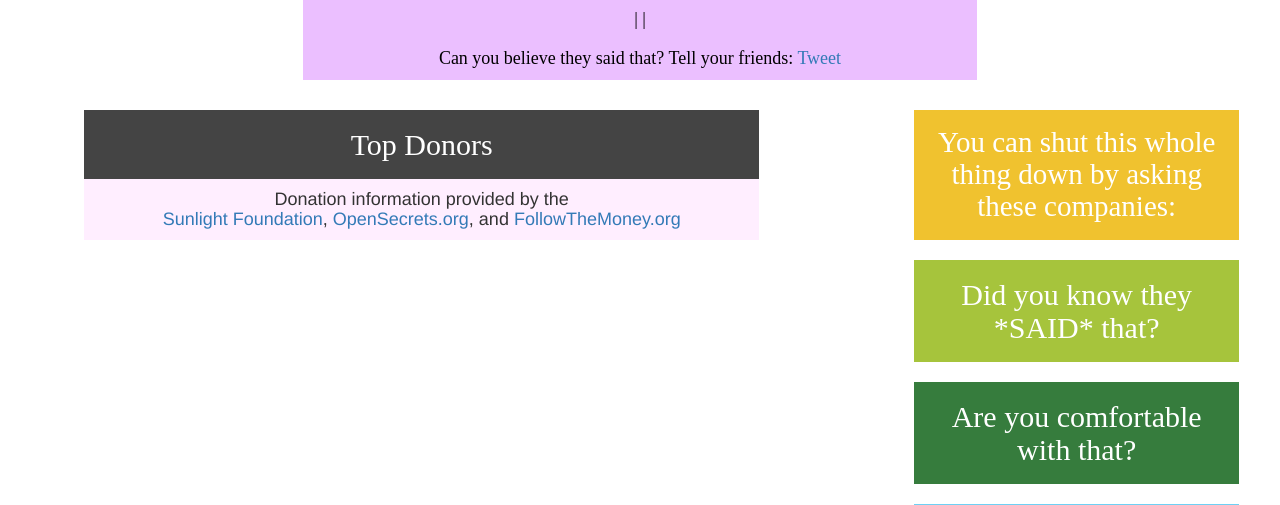
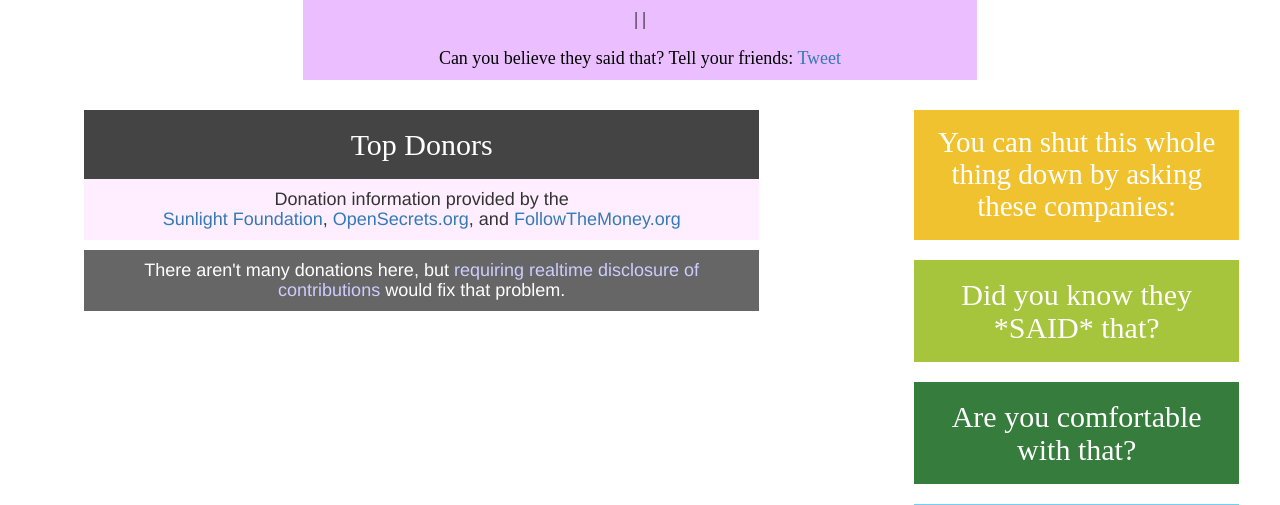
Before and after one commit to shannonturner/shut-that-down, a Django app: template templates/quote.html in a window 1280 px wide. Shown: the part 319-824 px from the top of the page. Run offline with Django 3.2, Linux system fonts and the light colour scheme; the template is opened without the code that fills it, so the values that code supplies are empty; some libraries are stand-ins or nearby versions; some web fonts are replaced.

Commit message:
Added blurb about realtime disclosures on quotes that have few donations

```diff
--- a/static/css/shutthatdown.css
+++ b/static/css/shutthatdown.css
@@ -128,6 +128,24 @@ span > h2 {
     margin-top: 0;
 }
 
+#realtime-disclosure {
+    width: 80%;
+    margin-left: auto;
+    margin-right: auto;
+    background-color: #666;
+    color: #fff;
+    padding: .6em;
+    margin-top: 0;
+}
+
+#realtime-disclosure > a {
+    color: #ccf;
+}
+
+#realtime-disclosure > a:hover {
+    color: #ccf;
+}
+
 .contact-icons {
     -webkit-filter: invert(100%);
     filter: invert(100%);
--- a/templates/quote.html
+++ b/templates/quote.html
@@ -139,6 +139,11 @@
             <span>
                 <h4 id="donation-credits">Donation information provided by the <br> <a href="http://sunlightfoundation.com/" target="_blank">Sunlight Foundation</a>, <a href="http://opensecrets.org/" target="_blank">OpenSecrets.org</a>, and <a href="http://followthemoney.org" target="_blank">FollowTheMoney.org</a></h2>
             </span>
+            <span>
+                {% if contributions|length < 4 %}
+                    <h4 id="realtime-disclosure">There aren't many donations here, but <a href="http://sunlightfoundation.com/blog/2013/12/11/real-time-disclosure-one-simple-fix-for-a-more-informed-public/" target="_blank">requiring realtime disclosure of contributions</a> would fix that problem.</h4>
+                {% endif %}
+            </span>
 
         </div>
 
```
